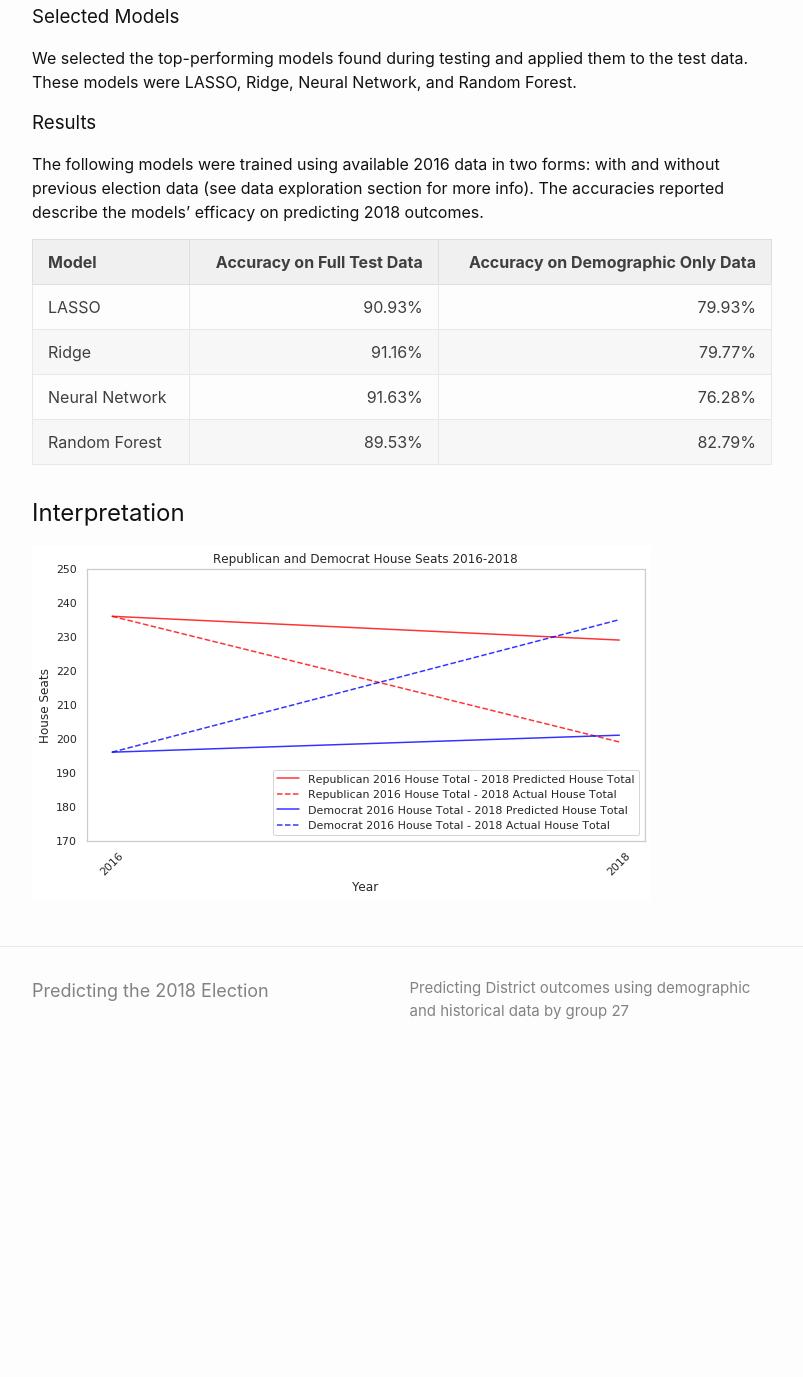
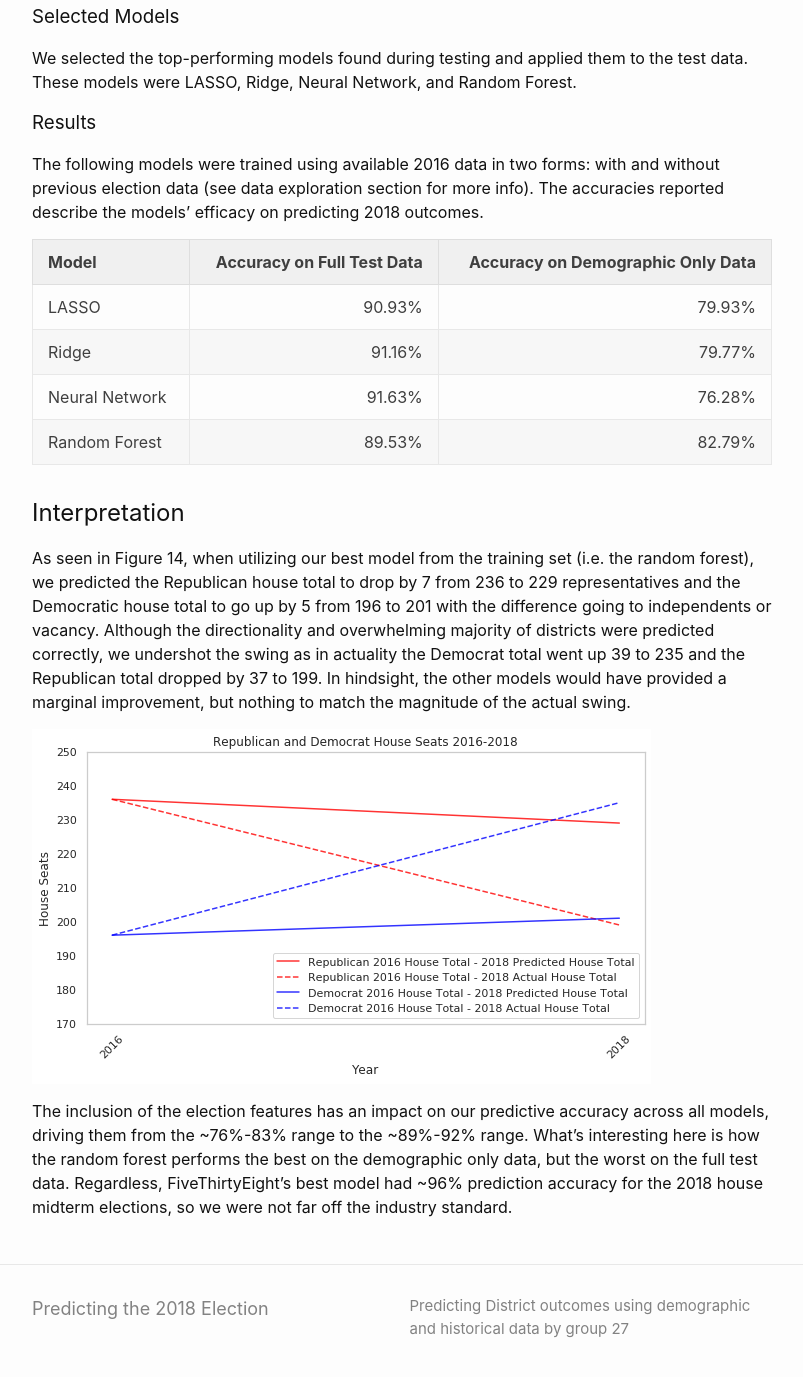
Before and after one commit to thyme4soup/cs109a-final-project, a Jekyll site: the page built from predicting-the-2018-midterm.md, in a window 1280 px wide and 1400 px high, scrolled down 326 px. Shown: the top 1377 px of the window, without its empty margins (238-1041 px from the left). Built offline with Jekyll 4.4.1, drawn with Linux system fonts in a browser that asks for light colours; our own code applies the rules of GitHub Pages for plain Markdown files; before the commit the page ends 1408 px from its top, so only the background shows below that.

Commit message:
Update predicting-the-2018-midterm.md

```diff
--- a/predicting-the-2018-midterm.md
+++ b/predicting-the-2018-midterm.md
@@ -26,4 +26,8 @@ The following models were trained using available 2016 data in two forms: with a
 
 ## Interpretation
 
+As seen in Figure 14, when utilizing our best model from the training set (i.e. the random forest), we predicted the Republican house total to drop by 7 from 236 to 229 representatives and the Democratic house total to go up by 5 from 196 to 201 with the difference going to independents or vacancy. Although the directionality and overwhelming majority of districts were predicted correctly, we undershot the swing as in actuality the Democrat total went up 39 to 235 and the Republican total dropped by 37 to 199. In hindsight, the other models would have provided a marginal improvement, but nothing to match the magnitude of the actual swing.
+
 ![Figure 14](figures/14.png "Figure 14")
+
+The inclusion of the election features has an impact on our predictive accuracy across all models, driving them from the ~76%-83% range to the ~89%-92% range. What's interesting here is how the random forest performs the best on the demographic only data, but the worst on the full test data. Regardless, FiveThirtyEight's best model had ~96% prediction accuracy for the 2018 house midterm elections, so we were not far off the industry standard.
```
